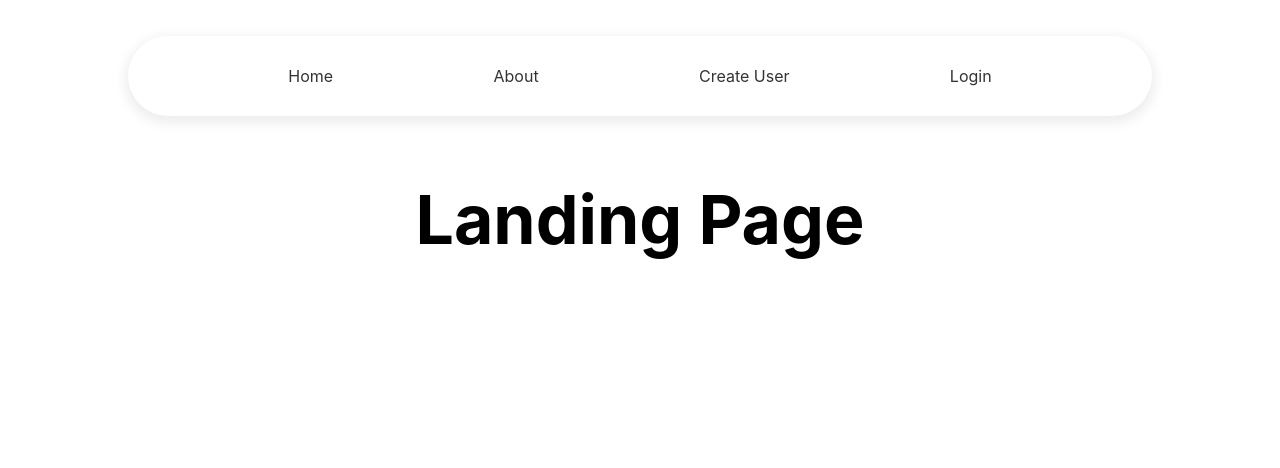
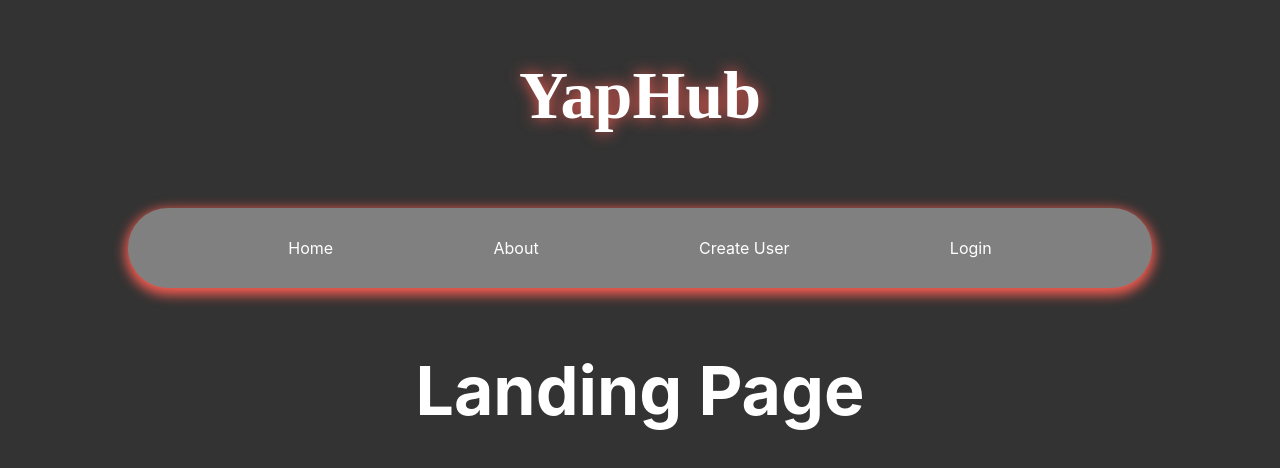
Before and after one commit to Kapiib/ChatApp, a React (Create React App) app in the folder react-chatapp/: page / in a window 1280 px wide. Shown: the top 468 px of the page. Built offline with nearby package versions, Linux system fonts and the light colour scheme.

Commit message:
frontpage design (mandag siste endring uke 46)

```diff
--- a/react-chatapp/src/App.css
+++ b/react-chatapp/src/App.css
@@ -1,4 +1,10 @@
 h1 {
   text-align: center;
   font-size: 68px;
+  color: var(--white);
+  /* -webkit-text-stroke: 2px var(--primary-color); */
 }
+
+body{
+  background-color: var(--black);
+}
--- a/react-chatapp/src/components/Navbar.js
+++ b/react-chatapp/src/components/Navbar.js
@@ -3,7 +3,11 @@ import "../css/Navbar.css"
 
 export default function Navbar(){
     return(
+
         <nav>
+            <div>
+                <h1 id="yaphubtext">YapHub</h1>
+            </div>
             <ul>
                 <li><a href="/">Home</a></li>
                 <li><a href="/About">About</a></li>
--- a/react-chatapp/src/css/Navbar.css
+++ b/react-chatapp/src/css/Navbar.css
@@ -3,19 +3,27 @@
 nav {
     width: 100%;
     display: flex;
+    flex-direction: column;
+    align-items: center;
     justify-content: center;
-    margin-top: 20px;
 }
 
+#yaphubtext{
+    display: flex;
+    color: var(--white);
+    font-family: 'Times New Roman', Times, serif;
+    /* -webkit-text-stroke: 2px var(--primary-color); */
+    text-shadow: 0px 0px 15px var(--primary-color);
+}
 
 nav ul {
     width: 80%;
     display: flex;
     justify-content: space-evenly;
-    background-color: var(--white);
+    background-color: grey;
     padding: 30px 0px;
     border-radius: 120px;
-    box-shadow: 0px 4px 12px 3px #33333316;
+    box-shadow: 0px 4px 12px 3px var(--primary-color);
 }
 
 nav li {
@@ -24,7 +32,8 @@ nav li {
 
 nav a {
     text-decoration: none;
-    color: var(--black);
+    color: var(--white);
+
 }
 
 nav a:hover{
```
